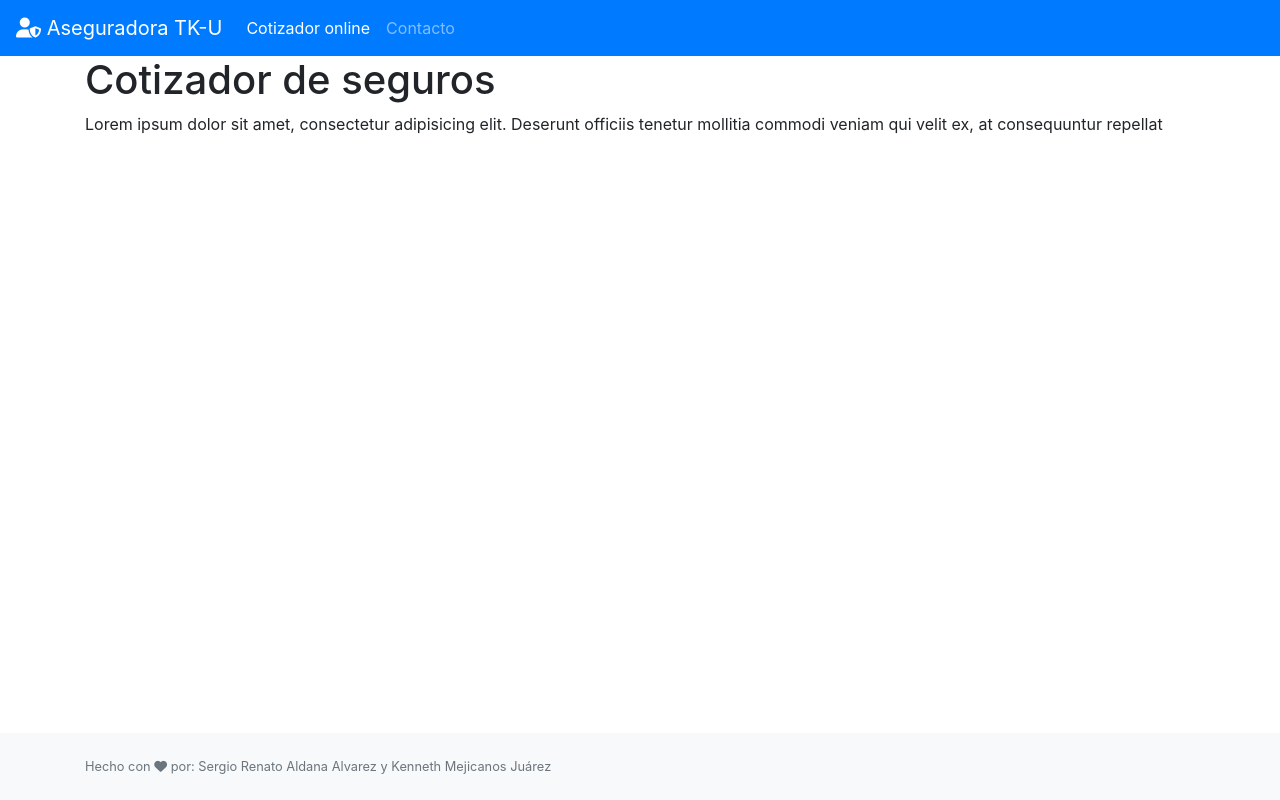
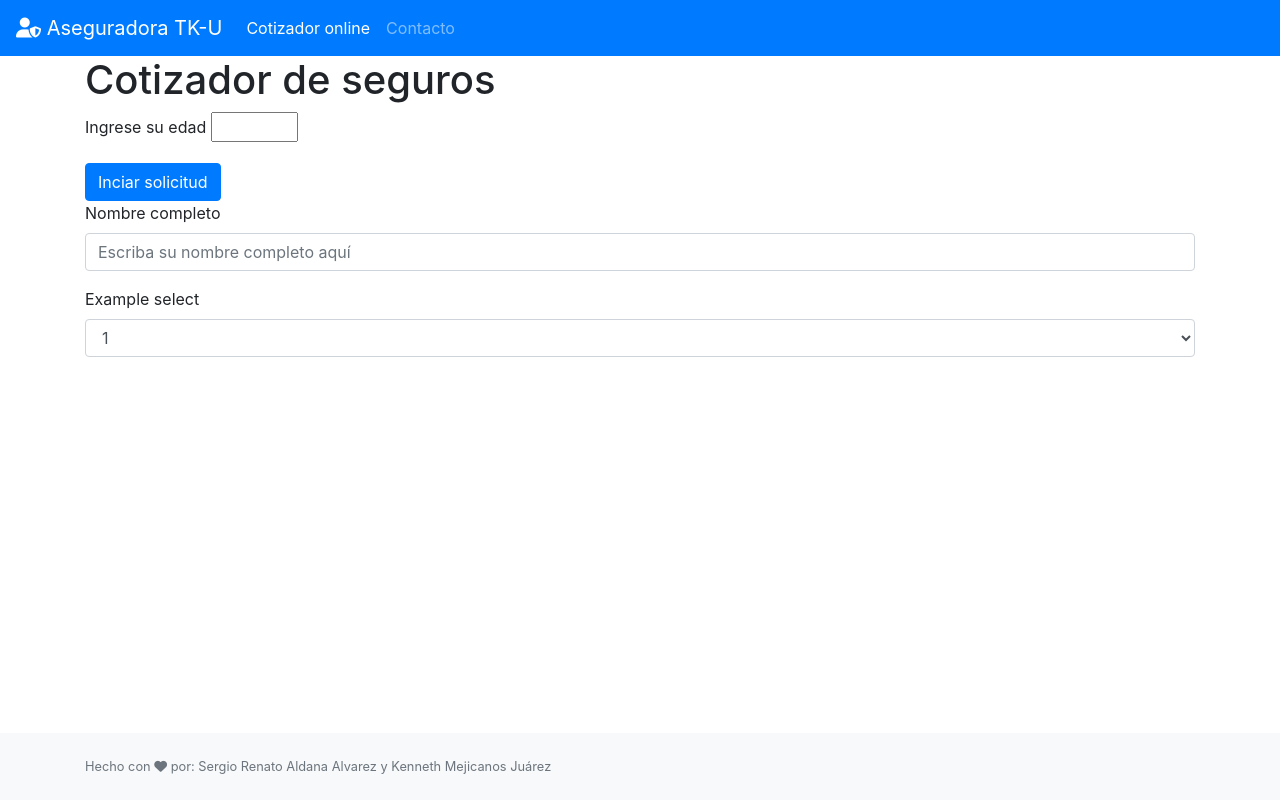
Before and after one commit to sergioraldana/cotizador-seguros, a plain HTML site: page index.html in a window 1280 px wide. Drawn offline with Linux system fonts and the light colour scheme.

Commit message:
Agrega la primer parte del formulario

```diff
--- a/index.html
+++ b/index.html
@@ -31,7 +31,32 @@
 	</nav>
 	<main class="container">
 		<h1>Cotizador de seguros</h1>
-		<p>Lorem ipsum dolor sit amet, consectetur adipisicing elit. Deserunt officiis tenetur mollitia commodi veniam qui velit ex, at consequuntur repellat</p>
+    <form>
+      <div class="form-group">
+        <label for="edadAsegurado">Ingrese su edad</label>
+        <input type="number" name="edadAsegurado" id="edadAsegurado" min="1" max="75">
+      </div>
+        <button type="submit" class="btn btn-primary">Inciar solicitud</button>
+      <div class="form-group">
+        <label for="nombreAsegurado">Nombre completo</label>
+        <input type="text" class="form-control" id="nombreAsegurado" placeholder="Escriba su nombre completo aquí">
+      </div>
+      <div class="form-group">
+        <label for="numeroHijos">Example select</label>
+        <select class="form-control" id="numeroHijos">
+          <option>1</option>
+          <option>2</option>
+          <option>3</option>
+          <option>4</option>
+          <option>5</option>
+          <option>6</option>
+          <option>7</option>
+          <option>8</option>
+          <option>9</option>
+          <option>10</option>
+        </select>
+      </div>
+    </form>
 	</main>
 	<footer class="footer fixed-bottom pb-2 pt-4 bg-light">
 		<div class="container">
```
